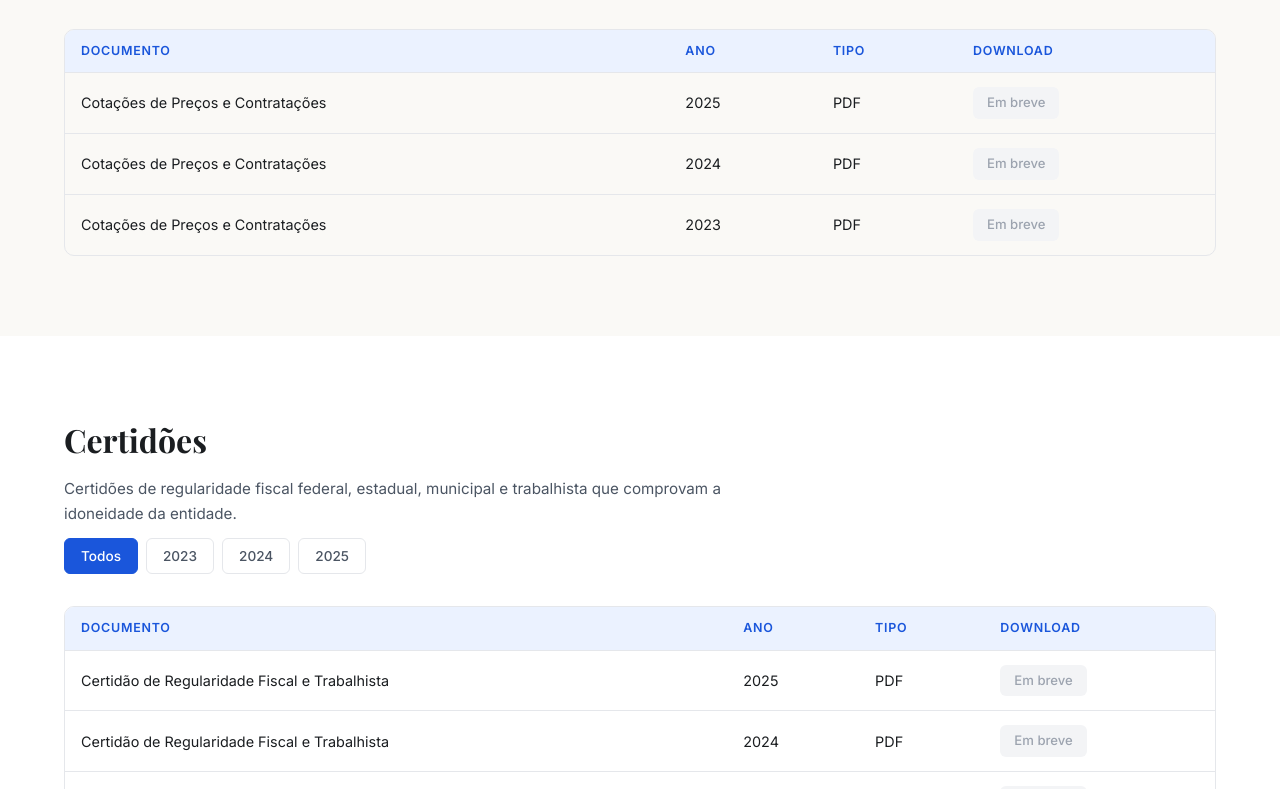
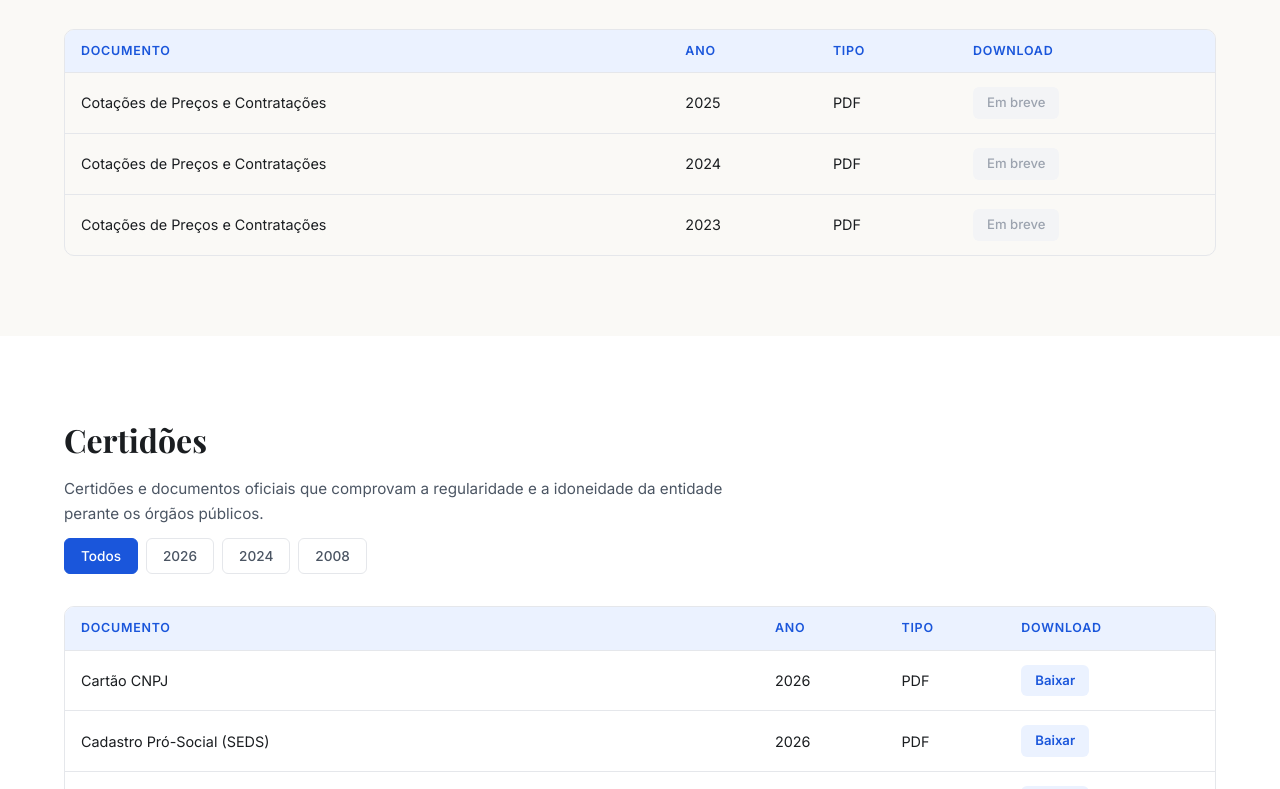
Before and after one commit to vinitage/apae-americo, a plain HTML site: page transparencia.html in a window 1280 px wide. Shown: the part 2837-3626 px from the top of the page. Drawn offline with nearby package versions, Linux system fonts and the light colour scheme.

Commit message:
Publica 4 certidões reais na seção Certidões do Portal da Transparência
- transparencia.html: reestrutura a tabela de Certidões de "por ano
  genérico" para os documentos reais da entidade, agrupados pelos
  anos que de fato existem (2008, 2024, 2026) — remove os anos vazios
  (2023/2025) do filtro
- docs/: renomeia e publica Cartão CNPJ (2026), Cadastro Pró-Social/
  SEDS (2026), Certificado de Licenciamento Integrado/JUCESP (2024,
  válido até 04/04/2027) e Declaração de Utilidade Pública Municipal
  (Decreto 025/2008)

O Certificado CEBAS fica de fora — está vencido desde 31/12/2025,
aguardando confirmação de renovação.

Co-Authored-By: Claude Sonnet 5 <noreply@anthropic.com>

```diff
--- a/transparencia.html
+++ b/transparencia.html
@@ -363,7 +363,7 @@
               <svg width="28" height="28" viewBox="0 0 24 24" fill="none" stroke="currentColor" stroke-width="2" stroke-linecap="round" stroke-linejoin="round"><circle cx="12" cy="8" r="6"/><path d="M15.477 12.89L17 22l-5-3-5 3 1.523-9.11"/></svg>
             </span>
             <h3 class="tp-cat__card-titulo">Certidões</h3>
-            <p class="tp-cat__card-desc">Certidões de regularidade fiscal e trabalhista.</p>
+            <p class="tp-cat__card-desc">CNPJ, licenciamento, cadastro e utilidade pública.</p>
           </a>
 
           <a href="#relatorio-anual" class="tp-cat__card">
@@ -475,21 +475,22 @@
       <div class="tp-doc__inner">
         <div class="tp-doc__header" data-reveal>
           <h2 class="tp-doc__titulo" id="tp-certidoes-h">Certidões</h2>
-          <p class="tp-doc__desc">Certidões de regularidade fiscal federal, estadual, municipal e trabalhista que comprovam a idoneidade da entidade.</p>
+          <p class="tp-doc__desc">Certidões e documentos oficiais que comprovam a regularidade e a idoneidade da entidade perante os órgãos públicos.</p>
           <div class="tp-year-filter" role="group" aria-label="Filtrar por ano">
             <button class="tp-year-btn tp-year-btn--active" data-year="all">Todos</button>
-            <button class="tp-year-btn" data-year="2023">2023</button>
+            <button class="tp-year-btn" data-year="2026">2026</button>
             <button class="tp-year-btn" data-year="2024">2024</button>
-            <button class="tp-year-btn" data-year="2025">2025</button>
+            <button class="tp-year-btn" data-year="2008">2008</button>
           </div>
         </div>
         <div class="tp-doc__table-wrap" data-reveal>
           <table class="tp-table" aria-label="Certidões">
             <thead><tr><th scope="col">Documento</th><th scope="col">Ano</th><th scope="col">Tipo</th><th scope="col">Download</th></tr></thead>
             <tbody>
-              <tr data-year="2025"><td>Certidão de Regularidade Fiscal e Trabalhista</td><td>2025</td><td>PDF</td><!-- PDF: inserir link real quando Sabrina enviar --><td><span class="tp-btn-disabled">Em breve</span></td></tr>
-              <tr data-year="2024"><td>Certidão de Regularidade Fiscal e Trabalhista</td><td>2024</td><td>PDF</td><!-- PDF: inserir link real quando Sabrina enviar --><td><span class="tp-btn-disabled">Em breve</span></td></tr>
-              <tr data-year="2023"><td>Certidão de Regularidade Fiscal e Trabalhista</td><td>2023</td><td>PDF</td><!-- PDF: inserir link real quando Sabrina enviar --><td><span class="tp-btn-disabled">Em breve</span></td></tr>
+              <tr data-year="2026"><td>Cartão CNPJ</td><td>2026</td><td>PDF</td><td><a href="docs/cartao-cnpj-2026.pdf" class="tp-btn-download" target="_blank" rel="noopener">Baixar</a></td></tr>
+              <tr data-year="2026"><td>Cadastro Pró-Social (SEDS)</td><td>2026</td><td>PDF</td><td><a href="docs/cadastro-pro-social-2026.pdf" class="tp-btn-download" target="_blank" rel="noopener">Baixar</a></td></tr>
+              <tr data-year="2024"><td>Certificado de Licenciamento Integrado (JUCESP)</td><td>2024</td><td>PDF</td><td><a href="docs/certificado-licenciamento-integrado-2024.pdf" class="tp-btn-download" target="_blank" rel="noopener">Baixar</a></td></tr>
+              <tr data-year="2008"><td>Declaração de Utilidade Pública Municipal</td><td>2008</td><td>PDF</td><td><a href="docs/declaracao-utilidade-publica-2008.pdf" class="tp-btn-download" target="_blank" rel="noopener">Baixar</a></td></tr>
             </tbody>
           </table>
         </div>
```
Also changed, not shown: 4 other files.
